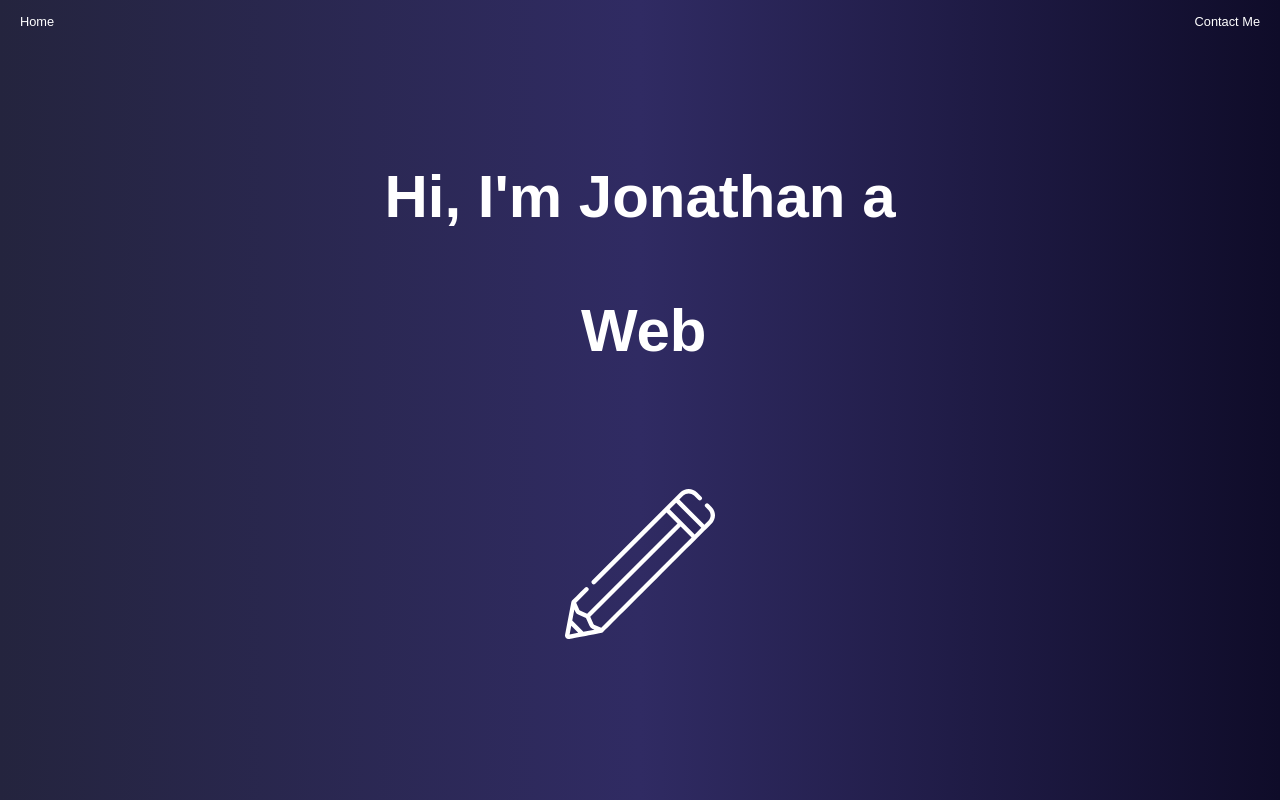
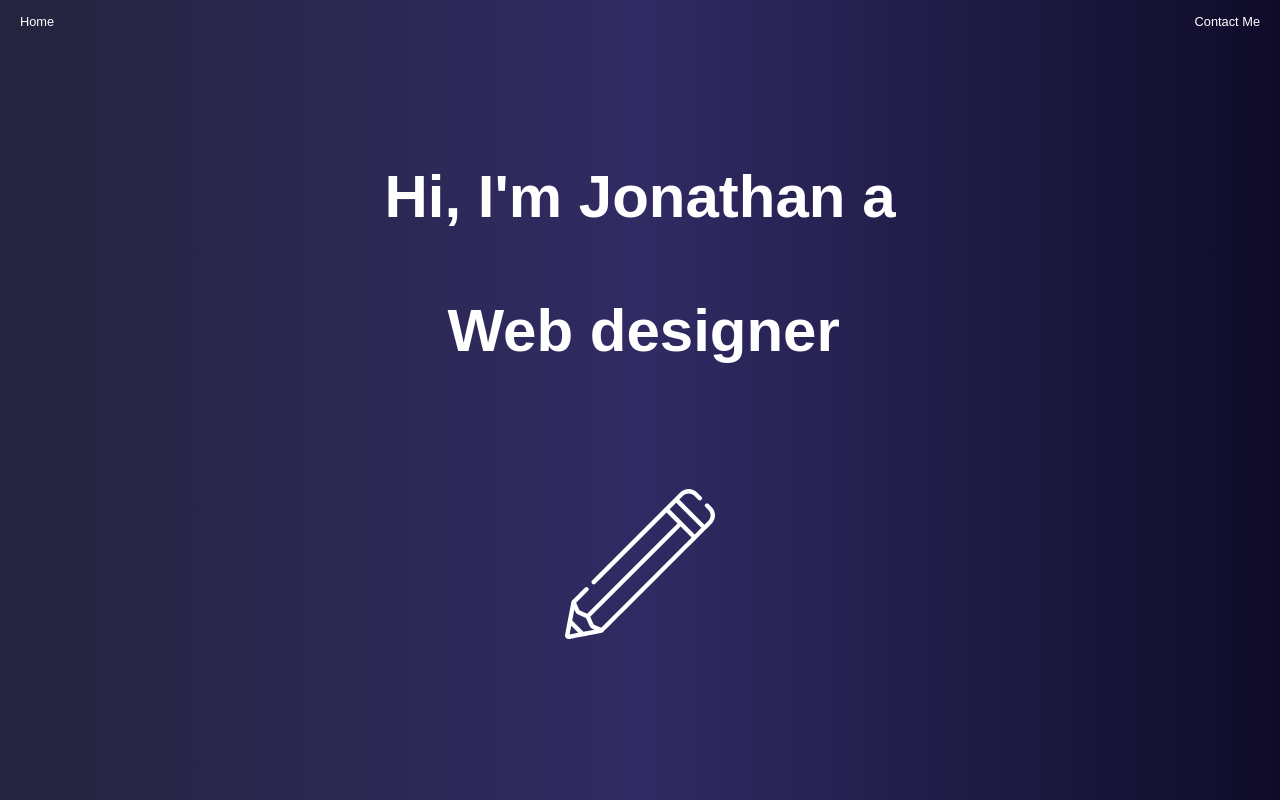
Before and after one commit to masnow333/react_web_app, a React (Create React App) app: page / in a window 1280 px wide. Built offline with nearby package versions, Linux system fonts and the light colour scheme; a web font is replaced by a local one.

Commit message:
The aniumation of the span was edited, with write an delete word

```diff
--- a/src/components/Span.js
+++ b/src/components/Span.js
@@ -6,7 +6,7 @@
 	const [twinkle, setTwinkle] = useState(true);
 
 	useEffect(() => {
-		if(stop){
+		if(!stop){
 			const interval = setInterval(() => {
 				setTwinkle(e => !e)
 			}, 500);
@@ -14,7 +14,7 @@
 				clearInterval(interval);
 			}
 		}else{
-			setTwinkle(true)
+			setTwinkle(false);
 		}
 	}, [stop])
 
--- a/src/components/Word.js
+++ b/src/components/Word.js
@@ -12,9 +12,16 @@
     const [writeWord, setWriteWord] = useState(false)
     const [reverseWord, setReverseWord] = useState('')
 
+    const stop = () => {
+        setTimeout(() => {
+            setWriteWord(false)
+            setStopTwinkle(true)
+        }, 3000);
+    }
+
     useEffect(() => {
-        if (!writeWord) {
-            const interval = setInterval(() => {
+        const interval = setTimeout(() => {
+            if (!writeWord) {
                 if (word.length === 0) {
                     changeWord(e => {
                         console.log(e, 'position')
@@ -29,22 +36,18 @@
                 }else{
                     setWord(e => e.substring(0, e.length - 1))
                 }
-            }, 300);
-            return () => {
-                clearInterval(interval)
-            }
-        }else{
-            const interval = setInterval(() => {
+            }else{
                 if (word.length === value.length) {
-                    setWriteWord(false)
+                    setStopTwinkle(false)
+                    stop()
                 }else{
                     setWord(e => e + reverseWord[reverseWord.length -1])
                     setReverseWord(e => e.substring(0, e.length - 1))
                 }
-            }, 300);
-            return () => {
-                clearInterval(interval)
             }
+        }, !writeWord ? 50 : 300);
+        return () => {
+            clearTimeout(interval)
         }
     }, [writeWord, word, reverseWord])
 
```
